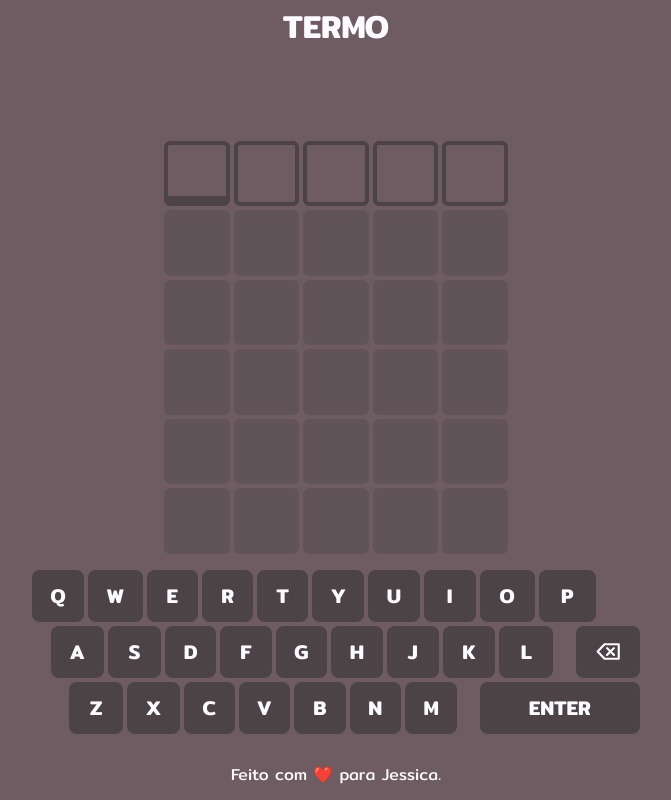
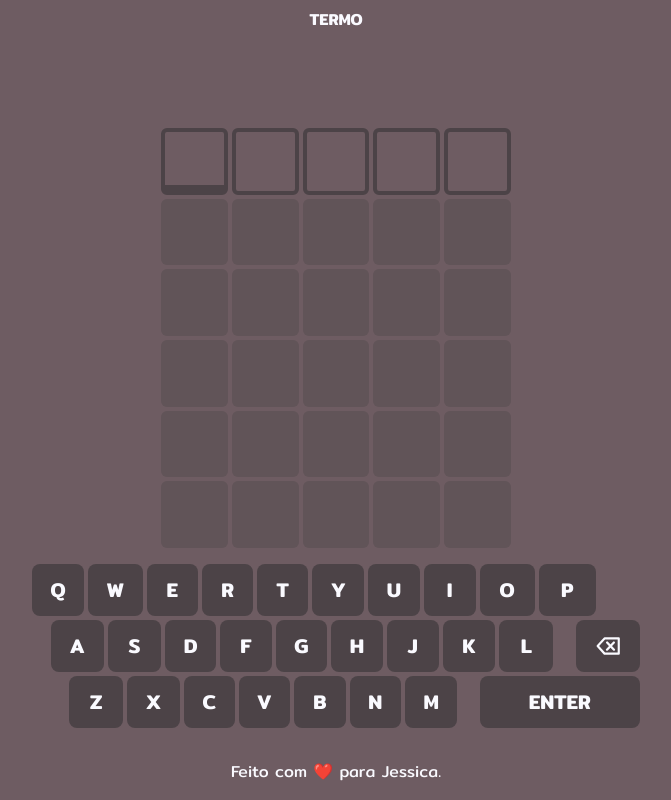
Before and after one commit to thiagomtolotti/termo-clone, a Next.js app: page / in a window 1280 px wide. Shown: the whole page, without its empty margins (304-975 px from the left). Built offline with nearby package versions, Linux system fonts and the light colour scheme; no server answers.

Commit message:
fixes css import order

```diff
--- a/src/app/global.css
+++ b/src/app/global.css
@@ -1,10 +1,6 @@
 @tailwind base;
 @tailwind components;
 @tailwind utilities;
-
-body {
-  font-size: clamp(12px, 4vw, 16px);
-}
 
 h1,
 h2,
--- a/src/app/layout.tsx
+++ b/src/app/layout.tsx
@@ -1,7 +1,9 @@
+import "normalize.css";
+import "./global.css";
+
 import type { Metadata } from "next";
 import { Mitr } from "next/font/google";
-import "./global.css";
-import "normalize.css";
+
 import clsx from "clsx";
 
 const mitr = Mitr({ subsets: ["latin"], weight: ["600", "400"] });
```
